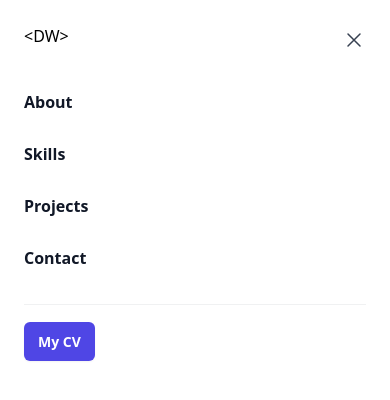
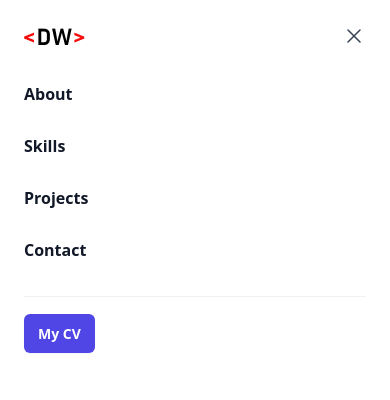
Before and after one commit to danwhitlock/portfolio-react, a React (Vite) app: page /contact in a window 390 px wide. Both pictures are taken after a click on the button "Open main menu". Shown: the top 400 px of the page. Built offline with nearby package versions, Linux system fonts and the light colour scheme.

Commit message:
update imports

```diff
--- a/src/Components/Contact.jsx
+++ b/src/Components/Contact.jsx
@@ -1,13 +1,6 @@
-import { useState } from 'react'
-import { ChevronDownIcon } from '@heroicons/react/20/solid'
-import { Switch } from '@headlessui/react'
-
-function classNames(...classes) {
-  return classes.filter(Boolean).join(' ')
-}
+import React from 'react';
 
 export default function Contact() {
-  const [agreed, setAgreed] = useState(false)
 
   return (
     <div className="isolate bg-white px-6 py-24 sm:py-32 lg:px-8">
--- a/src/Components/Header.jsx
+++ b/src/Components/Header.jsx
@@ -1,3 +1,4 @@
+import React from 'react';
 import { useState } from 'react'
 import { Dialog } from '@headlessui/react'
 import { Bars3Icon, XMarkIcon } from '@heroicons/react/24/outline'
@@ -19,7 +20,6 @@ export default function Nav() {
         <nav className="flex items-center justify-between p-6 lg:px-8" aria-label="Global">
           <div className="flex lg:flex-1">
             <a href="#" className="-m-1.5 p-1.5">
-              {/* <p className="h-8 w-auto">&lt;DW&gt;</p> */}
               <img src='./src/assets/dw.png'></img>
             </a>
           </div>
@@ -56,7 +56,7 @@ export default function Nav() {
           <Dialog.Panel className="fixed inset-y-0 right-0 z-50 w-full overflow-y-auto bg-white px-6 py-6 sm:max-w-sm sm:ring-1 sm:ring-gray-900/10">
             <div className="flex items-center justify-between">
             <a href="#" className="-m-1.5 p-1.5">
-              <p className="h-8 w-auto">&lt;DW&gt;</p>
+            <img src='./src/assets/dw.png'></img>
             </a>
               <button
                 type="button"
--- a/src/Components/Home.jsx
+++ b/src/Components/Home.jsx
@@ -1,3 +1,5 @@
+import React from 'react';
+
 export default function Home() {
 
   return (
```
